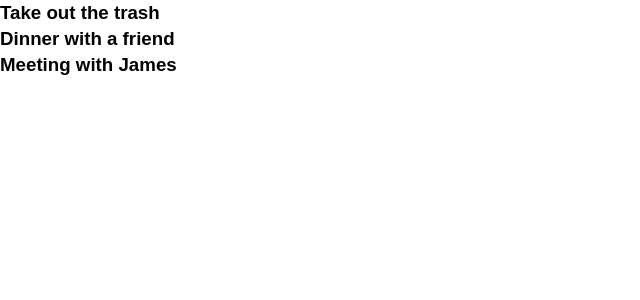
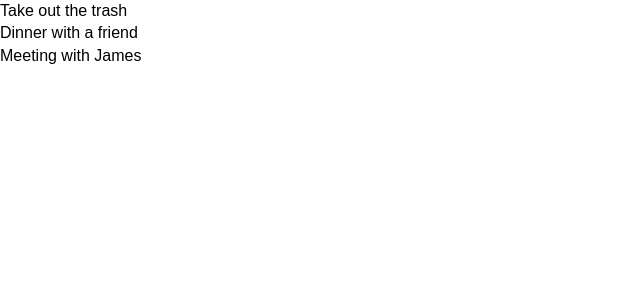
Before and after one commit to EtiWitty/react_crash-todo, a React (Create React App) app: page / in a window 1280 px wide. Shown: the top 300 px of the page, without its empty margins (0-640 px from the left). Built offline with nearby package versions, Linux system fonts and the light colour scheme.

Commit message:
implemented todoItem component

```diff
--- /dev/null
+++ b/src/components/TodoItem.jsx
@@ -0,0 +1,13 @@
+import React, { Component } from 'react';
+
+export class TodoItem extends Component {
+	render() {
+		return (
+			<div>
+				<p>{ this.props.todo.title }</p>
+			</div>
+		)
+	}
+}
+
+export default TodoItem
--- a/src/components/Todos.jsx
+++ b/src/components/Todos.jsx
@@ -1,10 +1,11 @@
 import React, { Component } from 'react';
+import TodoItem from './TodoItem';
 
 class Todos extends Component {
 	render() {
 	  //console.log( this.props.todos);
     return this.props.todos.map((todo) => (
-		<h3>{ todo.title }</h3>
+		<TodoItem key={todo.id} todo={todo}/>
 		));
 	}
 }
```
